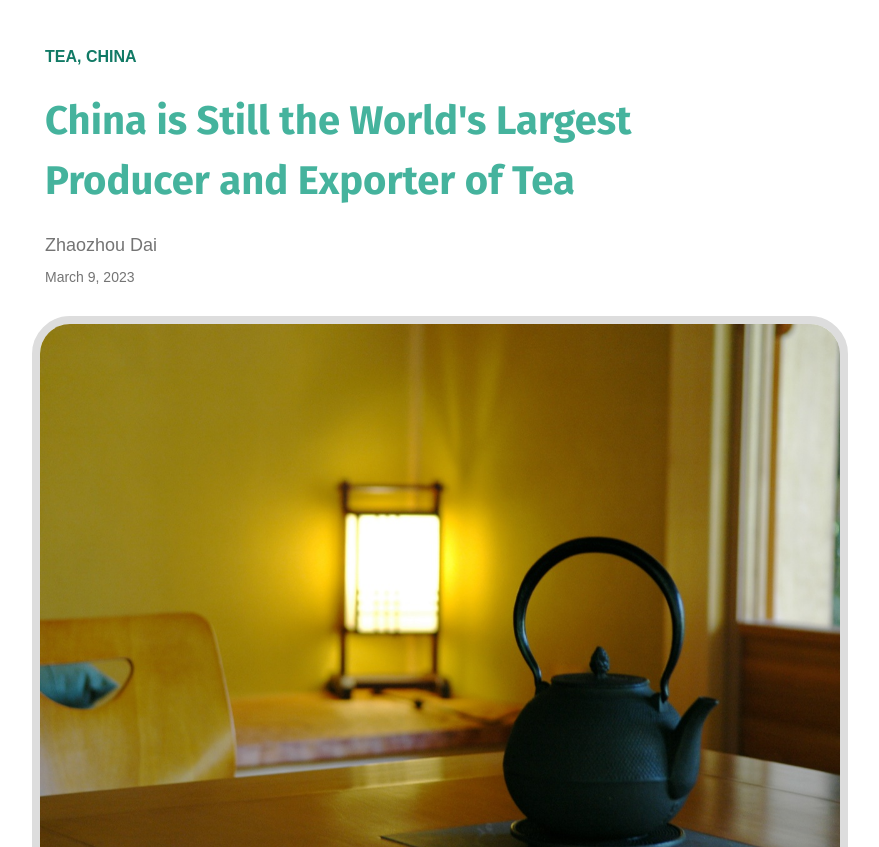
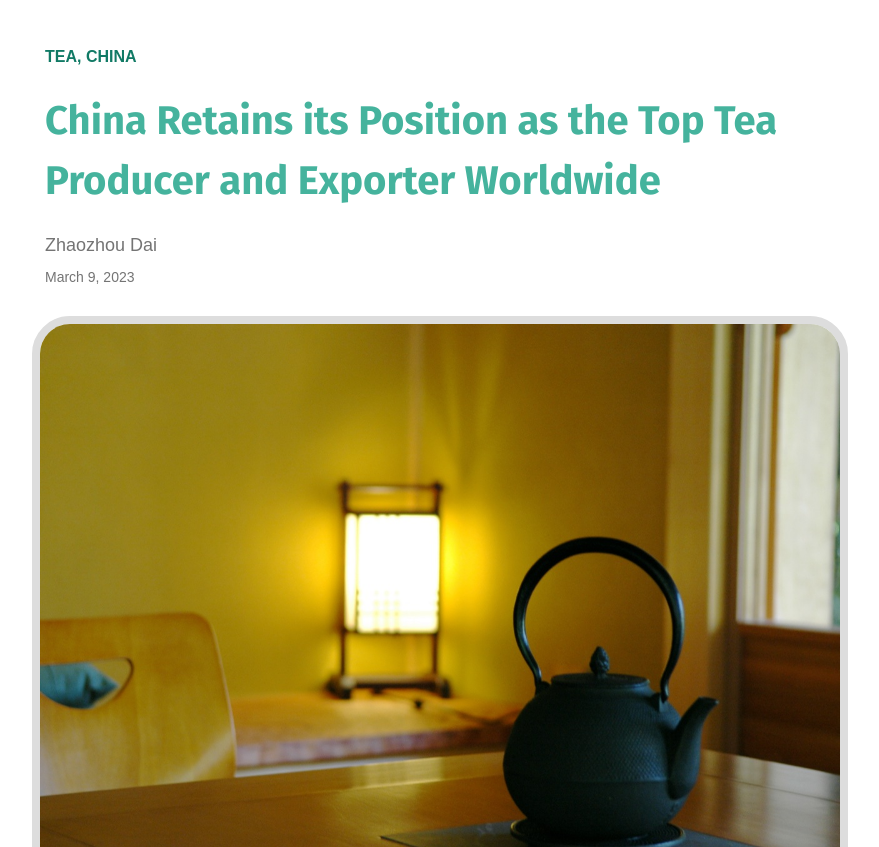
Before and after one commit to Jovidai/chinese-tea, a plain HTML site: page index.html in a window 1280 px wide. Shown: the top 847 px of the page, without its empty margins (200-1079 px from the left). Drawn offline with Linux system fonts and the light colour scheme; a web font is replaced by a local one.

Commit message:
modified some elements

```diff
--- a/index.html
+++ b/index.html
@@ -14,7 +14,7 @@
 <body>
     <div class='title-container'>
         <p class="tag">TEA, CHINA</p>
-        <h1>China is Still the World's Largest Producer and Exporter of Tea</h1>
+        <h1>China Retains its Position as the Top Tea Producer and Exporter Worldwide</h1>
         <p class="byline">Zhaozhou Dai</p>
         <p class="date">March 9, 2023</p>
     </div>
```
